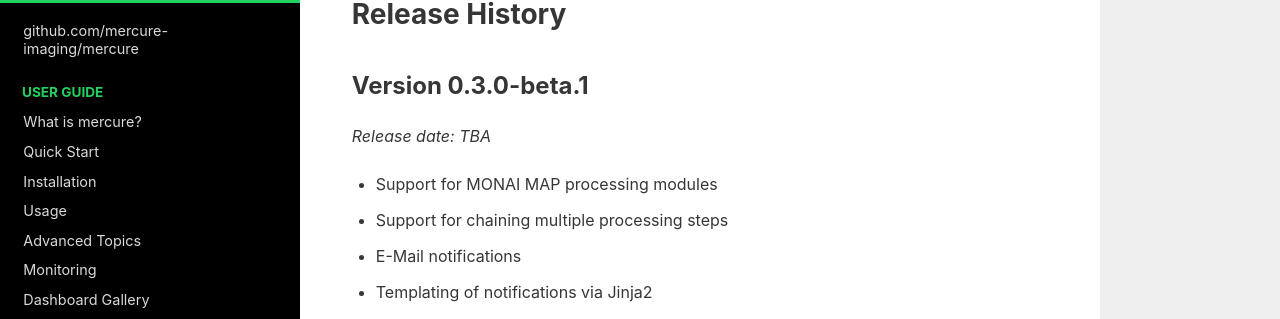
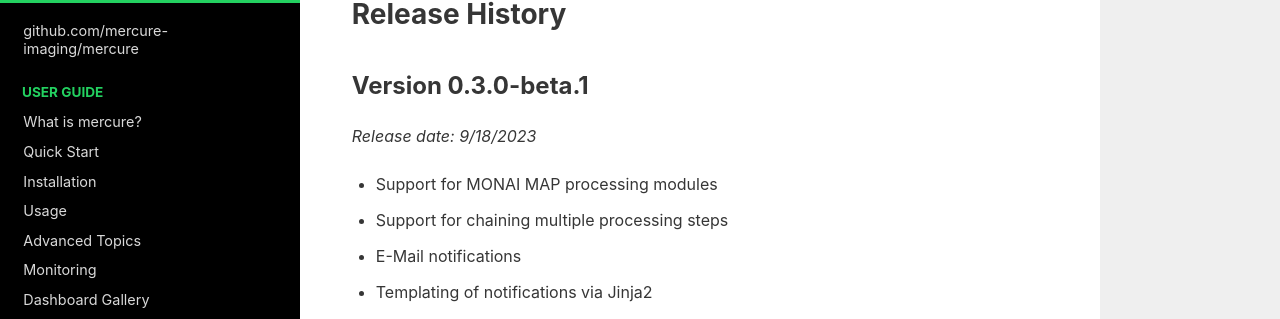
Before and after one commit to mercure-imaging/mercure, a Sphinx documentation site: the page built from docs/releases.rst, in a window 1280 px wide and 900 px high. Shown: the part 103-422 px from the top of the window. Built offline with Sphinx 7.4.7 and the Read the Docs theme 2.0.0, drawn with Linux system fonts in a browser that asks for light colours.

Commit message:
Beta release

```diff
--- a/docs/releases.rst
+++ b/docs/releases.rst
@@ -3,7 +3,7 @@
 
 Version 0.3.0-beta.1
 --------------------
-*Release date: TBA*
+*Release date: 9/18/2023*
 
 * Support for MONAI MAP processing modules
 * Support for chaining multiple processing steps
```
Also changed, not shown: 1 other file.
